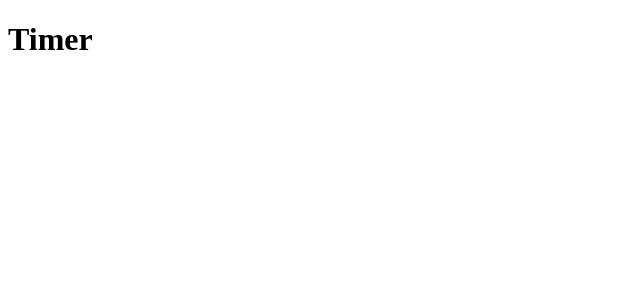
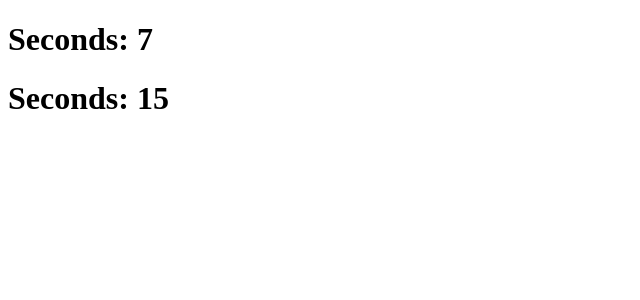
Before and after one commit to Erysilva98/WorkSpace_React, a React (Create React App) app: page / in a window 1280 px wide. Shown: the top 300 px of the page, without its empty margins (0-640 px from the left). Built offline with nearby package versions, Linux system fonts and the light colour scheme.

Commit message:
components exemplo1

```diff
--- a/src/components/Exemplo1.jsx
+++ b/src/components/Exemplo1.jsx
@@ -3,8 +3,27 @@ import ReactDOM from 'react-dom/client';
 
 class Timer extends React.Component {
 
+    constructor(props)
+    {
+        super(props);
+        this.state =
+        {
+            seconds: this.props.start,
+        };
+    }
+
+    contar()
+    {
+        this.setState( state => ({ seconds: state.seconds + 1})
+        );
+    }
+
+    componentDidMount() {
+        this.interval = setInterval( () => this.contar(), this.props.ms);
+    }
+
     render () {
-        return <h1>Timer</h1>;
+        return <h1>Seconds: {this.state.seconds}</h1>;
     }
 }
 
--- a/src/index.jsx
+++ b/src/index.jsx
@@ -22,4 +22,11 @@ class Pagina01 extends React.Component{
 
 
 const root = ReactDOM.createRoot(document.getElementById("root"));
-root.render(<Timer/>);
+root.render(
+
+    <div>
+        <Timer start={0} ms={1000}></Timer>
+        <Timer start={0} ms={500}></Timer>
+    </div>
+
+);
```
